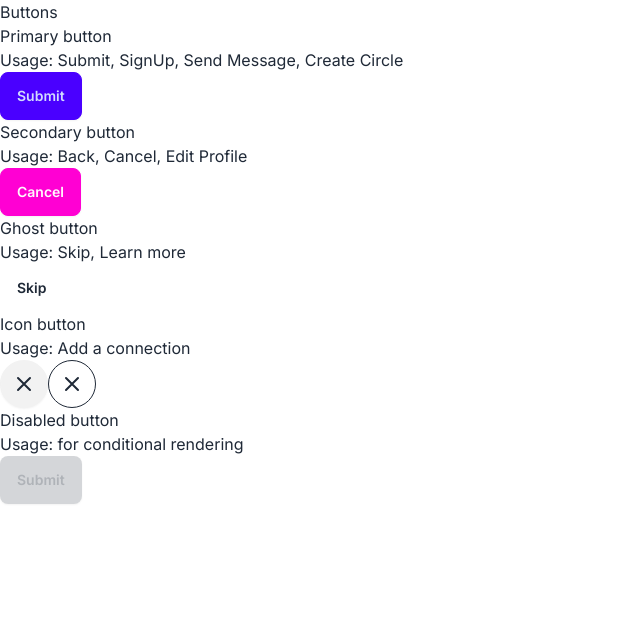
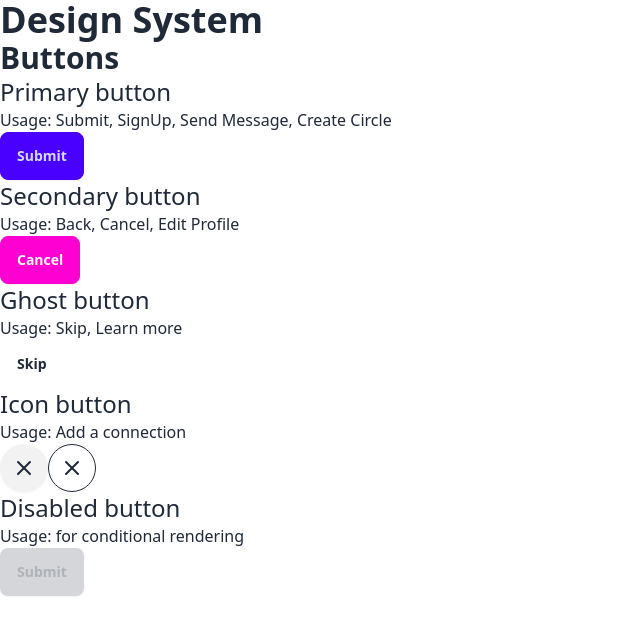
Before and after one commit to magdalena-karpinska/blisko-app, a Next.js app: page /design-system in a window 1280 px wide. Shown: the top 634 px of the page, without its empty margins (0-640 px from the left). Built offline with nearby package versions, Linux system fonts and the light colour scheme.

Commit message:
Adds font

```diff
--- a/src/app/design-system/page.tsx
+++ b/src/app/design-system/page.tsx
@@ -5,25 +5,29 @@ import {
   IconButton,
   DisabledButton,
 } from "../ui/button";
+import { typography } from "../ui/typography";
 
 export default function designSystem() {
   return (
     <div>
-      <h2>Buttons</h2>
-      <h3>Primary button</h3>
-      <p>Usage: Submit, SignUp, Send Message, Create Circle</p>
+      <h1 className={typography.h1}>Design System</h1>
+      <h2 className={typography.h2}>Buttons</h2>
+      <h3 className={typography.h3}>Primary button</h3>
+      <p className={typography.body}>
+        Usage: Submit, SignUp, Send Message, Create Circle
+      </p>
       <PrimaryButton>Submit</PrimaryButton>
-      <h3>Secondary button</h3>
-      <p>Usage: Back, Cancel, Edit Profile</p>
+      <h3 className={typography.h3}>Secondary button</h3>
+      <p className={typography.body}>Usage: Back, Cancel, Edit Profile</p>
       <SecondaryButton>Cancel</SecondaryButton>
-      <h3>Ghost button</h3>
-      <p>Usage: Skip, Learn more</p>
+      <h3 className={typography.h3}>Ghost button</h3>
+      <p className={typography.body}>Usage: Skip, Learn more</p>
       <GhostButton>Skip</GhostButton>
-      <h3>Icon button</h3>
-      <p>Usage: Add a connection</p>
+      <h3 className={typography.h3}>Icon button</h3>
+      <p className={typography.body}>Usage: Add a connection</p>
       <IconButton>Skip</IconButton>
-      <h3>Disabled button</h3>
-      <p>Usage: for conditional rendering</p>
+      <h3 className={typography.h3}>Disabled button</h3>
+      <p className={typography.body}>Usage: for conditional rendering</p>
       <DisabledButton>Submit</DisabledButton>
     </div>
   );
--- a/src/app/layout.tsx
+++ b/src/app/layout.tsx
@@ -1,8 +1,6 @@
 import type { Metadata } from "next";
-import { Inter } from "next/font/google";
+import { lexend } from "./ui/fonts";
 import "./globals.css";
-
-const inter = Inter({ subsets: ["latin"] });
 
 export const metadata: Metadata = {
   title: "Blisko App",
@@ -16,7 +14,7 @@ export default function RootLayout({
 }>) {
   return (
     <html lang="en">
-      <body className={inter.className}>{children}</body>
+      <body>{children}</body>
     </html>
   );
 }
--- /dev/null
+++ b/src/app/ui/fonts.ts
@@ -0,0 +1,13 @@
+import { Lexend } from "next/font/google";
+
+// Font definition
+// 400 - regular
+// 500 - medium
+// 700 - bold
+// 900 - black
+
+export const lexend = Lexend({
+  subsets: ["latin"],
+  weight: ["400", "500", "700", "900"],
+  variable: "--font-lexend",
+});
--- /dev/null
+++ b/src/app/ui/typography.ts
@@ -0,0 +1,9 @@
+import { lexend } from "./fonts";
+
+// Typography
+export const typography = {
+  h1: `var(--font-lexend) text-4xl font-black antialiased`, // 900 weight
+  h2: `var(--font-lexend) text-3xl font-bold antialiased`, // 700 weight
+  h3: `var(--font-lexend) text-2xl font-medium antialiased`, // 500 weight
+  body: `var(--font-lexend) text-base font-normal antialiased`, // 400 weight
+};
```
